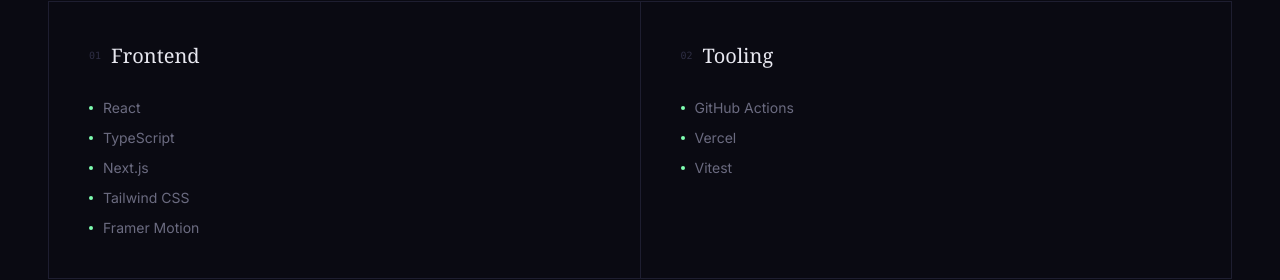
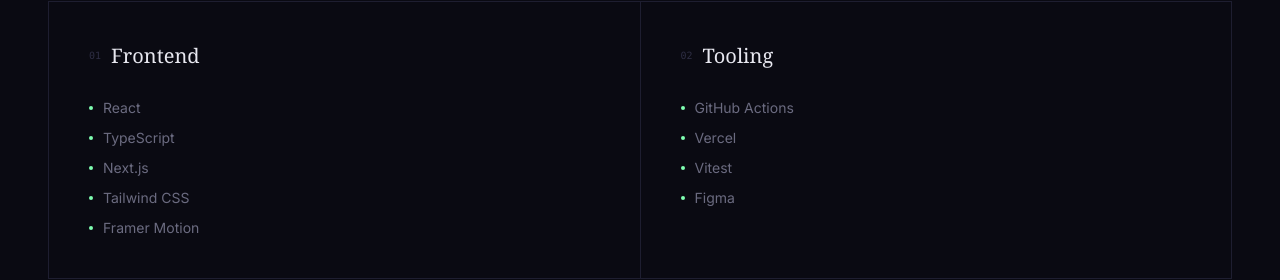
Before and after one commit to sujitshahi/PORTFOLIO, a Next.js app: page / in a window 1280 px wide. Shown: the part 1844-2124 px from the top of the page. Built offline with nearby package versions, Linux system fonts and the light colour scheme.

Commit message:
changes in skill

```diff
--- a/src/app/components/Skills/SkillsSection.tsx
+++ b/src/app/components/Skills/SkillsSection.tsx
@@ -3,7 +3,7 @@
   const skills: Record<string, string[]> = {
     Frontend: ['React', 'TypeScript', 'Next.js', 'Tailwind CSS', 'Framer Motion'],
     // Backend: ['Node.js', 'Go', 'PostgreSQL', 'Redis', 'REST', 'GraphQL'],
-    Tooling: ['GitHub Actions', 'Vercel', 'Vitest'],
+    Tooling: ['GitHub Actions', 'Vercel', 'Vitest','Figma'],
   }
 
   return (
```
